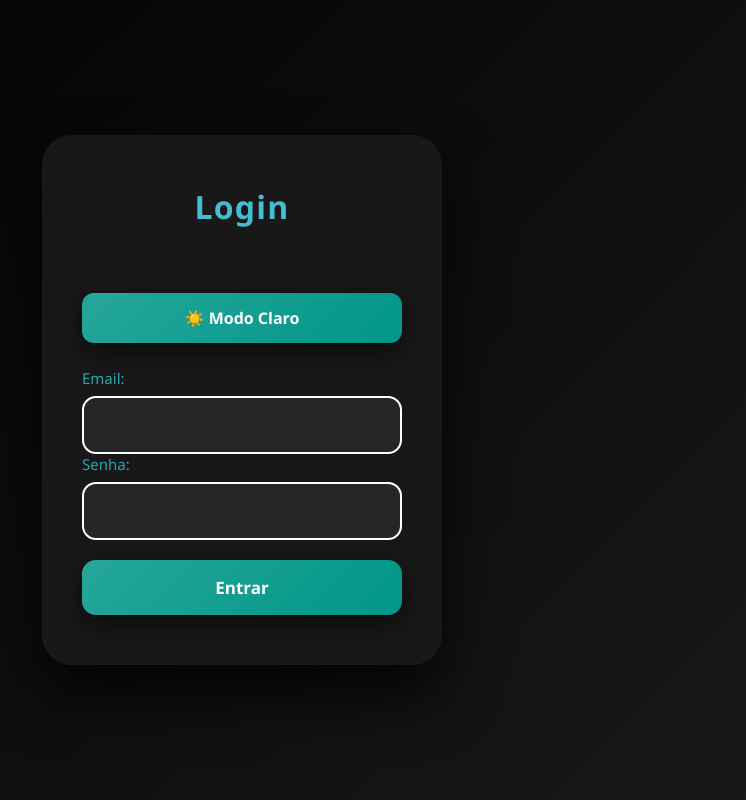
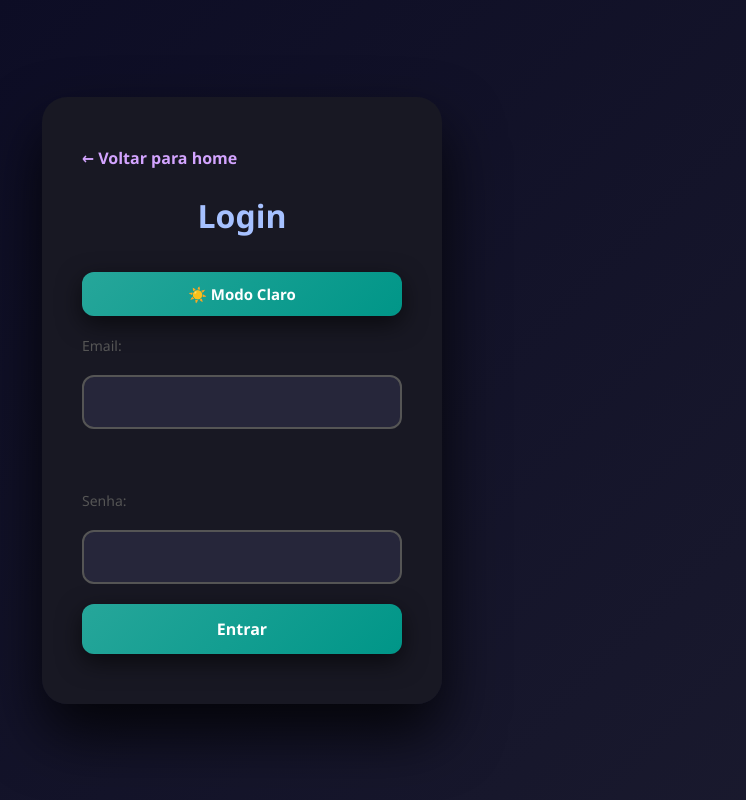
Before and after one commit to IsItLucas/academia-da-palavra, a plain HTML site: page frontend/html/login.html in a window 1280 px wide. Both pictures are taken after a click on the button "🌙 Modo Escuro". Shown: the whole page, without its empty margins (398-1144 px from the left). Drawn offline with Linux system fonts and the light colour scheme.

Commit message:
mensagem: acrecimo no css cadastro e login, novas funcionalidades no cadastro, login, aula 1 e 2, além de remodelação no js e nos css dos mesmos

```diff
--- a/frontend/css/cadastro.css
+++ b/frontend/css/cadastro.css
@@ -203,3 +203,25 @@ body.dark-mode button:hover {
 input, select, button, label, .container {
     transition: all 0.4s ease;
 }
+
+/* ============================
+   Botão Voltar para Home
+============================ */
+nav a {
+    display: inline-block;
+    padding: 12px 20px;
+    background: linear-gradient(135deg, #00796b, #004d40);
+    color: #fff;
+    font-weight: bold;
+    border-radius: 12px;
+    text-decoration: none;
+    box-shadow: 0 6px 18px rgba(0,0,0,0.3);
+    transition: all 0.4s ease;
+    margin-bottom: 20px;
+}
+
+nav a:hover {
+    background: linear-gradient(135deg, #004d40, #00796b);
+    transform: translateY(-2px);
+    box-shadow: 0 8px 25px rgba(0,0,0,0.4);
+}
--- a/frontend/css/login.css
+++ b/frontend/css/login.css
@@ -1,31 +1,36 @@
-
-/* Reset geral */
+/* ============================
+   Reset e base
+============================ */
 * {
     margin: 0;
     padding: 0;
     box-sizing: border-box;
-    font-family: 'Segoe UI', sans-serif;
+    font-family: 'Segoe UI', Tahoma, Geneva, Verdana, sans-serif;
 }
 
-/* Body */
 body {
     display: flex;
     justify-content: center;
     align-items: center;
     min-height: 100vh;
     background: linear-gradient(135deg, #74ebd5, #ACB6E5);
-    transition: background 0.5s ease;
+    transition: background 0.5s ease, color 0.5s ease;
 }
 
-/* Container */
+/* ============================
+   Container do login
+============================ */
 .container {
-    background-color: rgba(255, 255, 255, 0.98);
+    background-color: rgba(255,255,255,0.95);
     padding: 50px 40px;
-    border-radius: 30px;
+    border-radius: 25px;
     width: 400px;
     max-width: 90%;
     box-shadow: 0 25px 50px rgba(0,0,0,0.25);
-    transition: transform 0.4s ease, box-shadow 0.4s ease, background-color 0.5s ease;
+    display: flex;
+    flex-direction: column;
+    align-items: center;
+    transition: all 0.4s ease;
 }
 
 .container:hover {
@@ -33,125 +38,177 @@ body {
     box-shadow: 0 30px 60px rgba(0,0,0,0.35);
 }
 
-/* Título */
-h2 {
-    text-align: center;
-    margin-bottom: 45px;
-    color: #42bdd3;
-    font-size: 32px;
-    letter-spacing: 1.2px;
+/* ============================
+   Navegação
+============================ */
+nav {
+    align-self: flex-start;
+    margin-bottom: 25px;
 }
 
-/* Inputs e labels flutuantes */
+nav a {
+    text-decoration: none;
+    font-weight: bold;
+    color: #69418b;
+    font-size: 16px;
+    transition: color 0.3s;
+}
+
+nav a:hover {
+    color: #a359a0;
+}
+
+/* ============================
+   Título
+============================ */
+h2 {
+    font-size: 2rem;
+    color: #052652;
+    margin-bottom: 35px;
+}
+
+/* ============================
+   Formulário
+============================ */
 form {
-    position: relative;
+    width: 100%;
+    display: flex;
+    flex-direction: column;
+    gap: 20px;
 }
 
 form label {
-    display: block;
-    margin-bottom: 8px;
-    font-size: 15px;
-    color: #777;
-    transition: all 0.3s ease;
+    font-size: 14px;
+    color: #555;
 }
 
 form input {
     width: 100%;
-    padding: 16px;
+    padding: 14px;
+    font-size: 16px;
     border: 2px solid #ccc;
-    border-radius: 14px;
+    border-radius: 12px;
     outline: none;
-    font-size: 16px;
-    background: rgba(255,255,255,0.95);
-    color: #333;
-    transition: all 0.4s ease;
+    transition: all 0.3s ease;
 }
 
 form input:focus {
-    border-color: #00796b;
-    box-shadow: 0 0 12px #00796b, 0 0 20px rgba(0,121,107,0.2);
-    background: rgba(255,255,255,1);
+    border-color: #3a5dcb;
+    box-shadow: 0 0 10px rgba(58,93,203,0.3);
+    background-color: rgba(255,255,255,1);
 }
 
-/* Botão */
-button {
+/* ============================
+   Botão Entrar
+============================ */
+form button[type="submit"] {
     width: 100%;
-    padding: 16px;
-    margin-top: 20px;
-    background: linear-gradient(135deg, #00796b, #004d40);
+    padding: 14px;
+    background: linear-gradient(135deg, #3a5dcb, #69418b);
     color: #fff;
+    font-size: 16px;
+    font-weight: bold;
     border: none;
-    border-radius: 14px;
-    font-size: 17px;
-    font-weight: bold;
+    border-radius: 12px;
     cursor: pointer;
-    transition: all 0.4s ease;
     box-shadow: 0 6px 18px rgba(0,0,0,0.3);
+    transition: all 0.3s ease;
 }
 
-button:hover {
-    background: linear-gradient(135deg, #004d40, #00796b);
+form button[type="submit"]:hover {
+    background: linear-gradient(135deg, #69418b, #3a5dcb);
+    transform: translateY(-2px);
     box-shadow: 0 8px 25px rgba(0,0,0,0.4);
 }
 
-/* Botão modo escuro */
-.dark-mode-btn {
-    width: 100%;
-    padding: 14px;
-    margin-bottom: 25px;
-    border-radius: 12px;
-    border: none;
-    cursor: pointer;
-    background: linear-gradient(135deg, #00796b, #004d40);
-    color: #fff;
-    font-weight: bold;
-    font-size: 16px;
-    box-shadow: 0 6px 20px rgba(0,0,0,0.25);
-    transition: all 0.4s ease;
-}
-
-.dark-mode-btn:hover {
-    background: linear-gradient(135deg, #004d40, #00796b);
-}
-
-/* Modo escuro */
+/* ============================
+   Modo escuro
+============================ */
 body.dark-mode {
-    background: linear-gradient(135deg, #000000, #1a1a1a);
+    background: linear-gradient(135deg, #0a0a23, #1a1a2e);
     color: #f0f0f0;
 }
 
 body.dark-mode .container {
-    background-color: rgba(25, 25, 25, 0.98);
+    background-color: rgba(25,25,35,0.95);
     box-shadow: 0 30px 60px rgba(0,0,0,0.8);
 }
 
+body.dark-mode h2 {
+    color: #a6c1ff;
+}
+
 body.dark-mode input {
-    border-color: #ffffff;
-    background-color: rgba(40,40,40,0.95);
+    background-color: rgba(40,40,60,0.95);
     color: #f0f0f0;
+    border-color: #555;
 }
 
 body.dark-mode input:focus {
     border-color: #4db6ac;
-    box-shadow: 0 0 15px #4db6ac, 0 0 25px rgba(77,182,172,0.4);
+    box-shadow: 0 0 12px #4db6ac, 0 0 20px rgba(77,182,172,0.3);
 }
 
-body.dark-mode label {
-    color: #29a7ac;
-}
-
-body.dark-mode button {
+body.dark-mode button[type="submit"] {
     background: linear-gradient(135deg, #26a69a, #009688);
-    color: #fff;
     box-shadow: 0 8px 25px rgba(0,0,0,0.6);
 }
 
-body.dark-mode button:hover {
+body.dark-mode button[type="submit"]:hover {
     background: linear-gradient(135deg, #009688, #26a69a);
+    transform: translateY(-2px);
     box-shadow: 0 10px 30px rgba(0,0,0,0.7);
 }
 
-/* Transições suaves */
-input, button, label, .container, .dark-mode-btn {
-    transition: all 0.4s ease;
+body.dark-mode nav a {
+    color: #d3a4ff;
 }
+
+body.dark-mode nav a:hover {
+    color: #ffb6f0;
+}
+
+/* ============================
+   Transições suaves
+============================ */
+input, button, label, .container, nav a {
+    transition: all 0.3s ease;
+}
+
+/* ============================
+   Botão alternar tema
+============================ */
+.dark-mode-btn {
+    width: 100%;
+    padding: 12px;
+    margin-bottom: 20px;
+    border-radius: 12px;
+    border: none;
+    cursor: pointer;
+    background: linear-gradient(135deg, #3a5dcb, #69418b);
+    color: #fff;
+    font-weight: bold;
+    font-size: 15px;
+    box-shadow: 0 6px 18px rgba(0,0,0,0.3);
+    transition: all 0.3s ease;
+}
+
+.dark-mode-btn:hover {
+    background: linear-gradient(135deg, #69418b, #3a5dcb);
+    transform: translateY(-2px);
+    box-shadow: 0 8px 25px rgba(0,0,0,0.4);
+}
+
+/* ============================
+   Botão modo escuro (ativo)
+============================ */
+body.dark-mode .dark-mode-btn {
+    background: linear-gradient(135deg, #26a69a, #009688);
+    box-shadow: 0 8px 25px rgba(0,0,0,0.6);
+}
+
+body.dark-mode .dark-mode-btn:hover {
+    background: linear-gradient(135deg, #009688, #26a69a);
+    transform: translateY(-2px);
+    box-shadow: 0 10px 30px rgba(0,0,0,0.7);
+}
--- a/frontend/html/login.html
+++ b/frontend/html/login.html
@@ -11,6 +11,8 @@
 
 <body>
     <div class="container">
+        <nav><a href="home.html">&larr; Voltar para home</a></nav>
+
         <h2>Login</h2>
         <form action="#" method="post">
             <label for="email">Email:</label>
```
Also changed, not shown: frontend/html/cadastro.html (+1 -0 lines).
